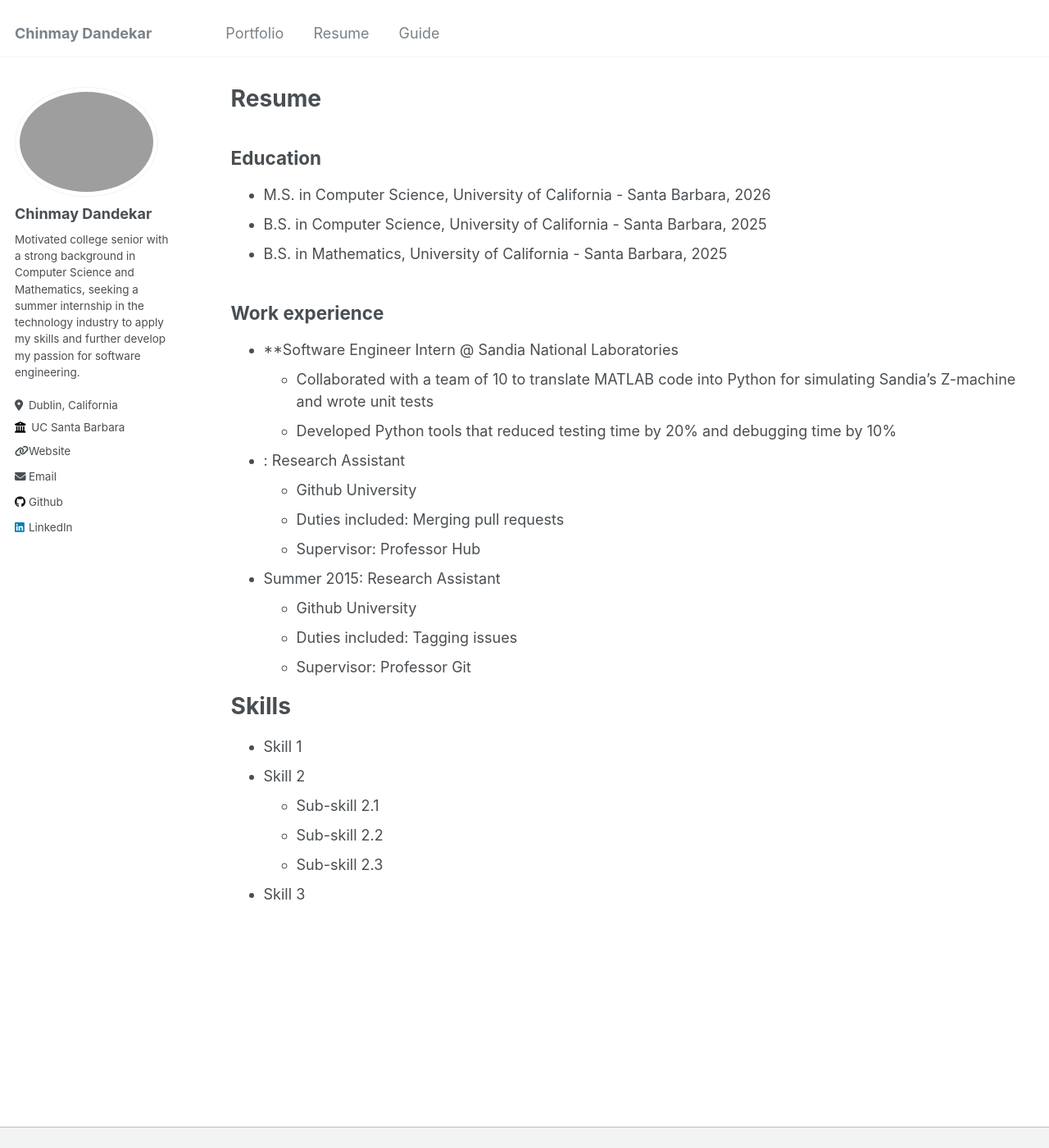
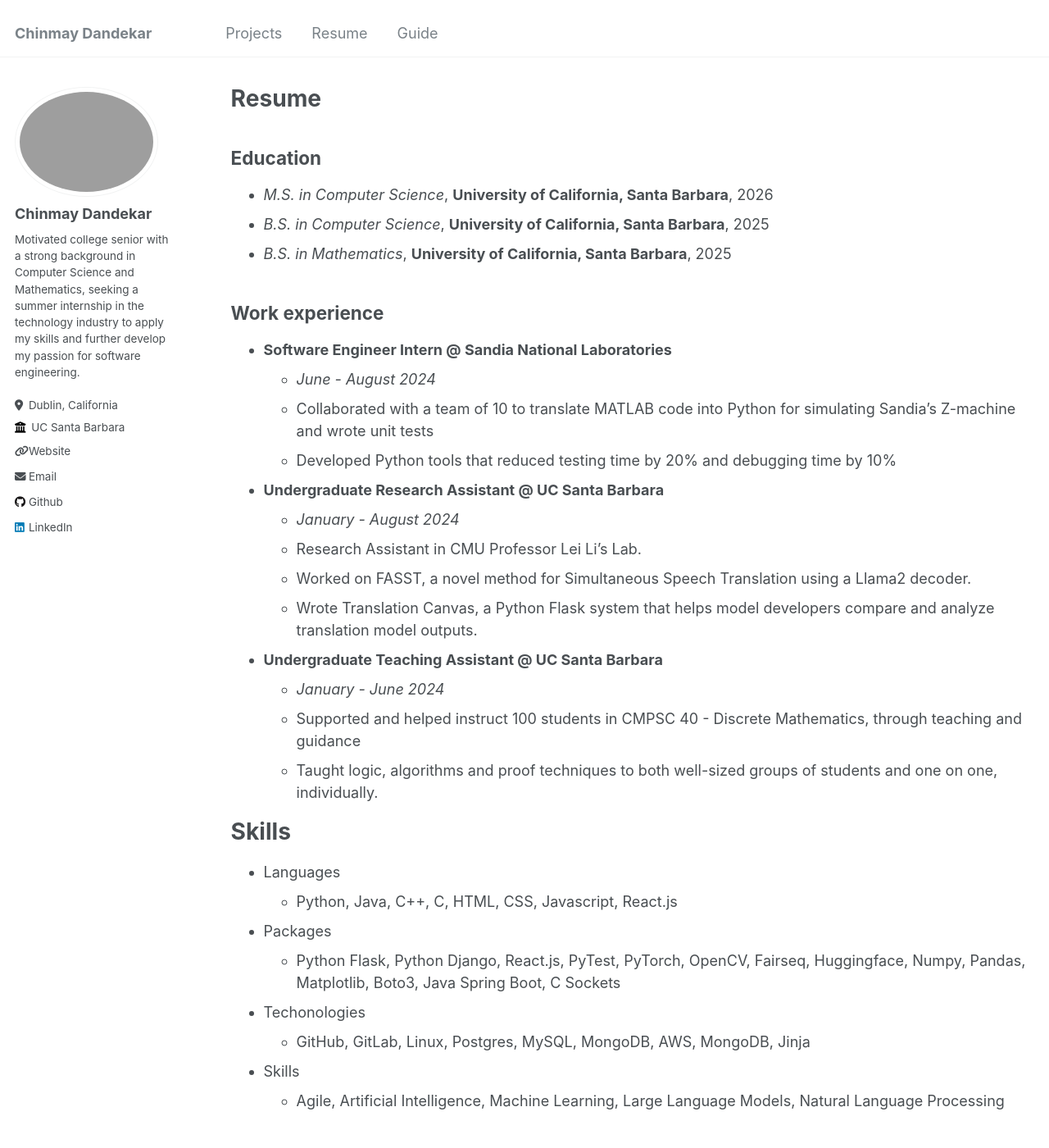
Before and after one commit to ChinDandekar/chinmaydandekar, a Jekyll site: the page built from _pages/cv.md, in a window 1280 px wide and 1400 px high. Shown: the whole window at 82% size. Built offline with Jekyll 4.4.1, drawn with Linux system fonts in a browser that asks for light colours.

Commit message:
Stash changes before not pure pool

```diff
--- a/_data/navigation.yml
+++ b/_data/navigation.yml
@@ -1,7 +1,7 @@
 # main links links
 main:
-  - title: "Portfolio"
-    url: /portfolio/
+  - title: "Projects"
+    url: /projects/
 
   - title: "Resume"
     url: /resume/
--- a/_pages/cv.md
+++ b/_pages/cv.md
@@ -11,31 +11,35 @@ redirect_from:
 
 ## Education
 
-* M.S. in Computer Science, University of California - Santa Barbara, 2026
-* B.S. in Computer Science, University of California - Santa Barbara, 2025
-* B.S. in Mathematics, University of California - Santa Barbara, 2025
+* _M.S. in Computer Science_, **University of California, Santa Barbara**, 2026
+* _B.S. in Computer Science_, **University of California, Santa Barbara**, 2025
+* _B.S. in Mathematics_, **University of California, Santa Barbara**, 2025
 
 ## Work experience
 
-* **Software Engineer Intern @ Sandia National Laboratories
+* **Software Engineer Intern @ Sandia National Laboratories**
+  * _June - August 2024_
   * Collaborated with a team of 10 to translate MATLAB code into Python for simulating Sandia's Z-machine and wrote unit tests
   * Developed Python tools that reduced testing time by 20% and debugging time by 10%
 
-* : Research Assistant
-  * Github University
-  * Duties included: Merging pull requests
-  * Supervisor: Professor Hub
+* **Undergraduate Research Assistant @ UC Santa Barbara**
+  * _January - August 2024_
+  * Research Assistant in CMU Professor Lei Li's Lab.
+  * Worked on FASST, a novel method for Simultaneous Speech Translation using a Llama2 decoder.
+  * Wrote Translation Canvas, a Python Flask system that helps model developers compare and analyze translation model outputs.
 
-* Summer 2015: Research Assistant
-  * Github University
-  * Duties included: Tagging issues
-  * Supervisor: Professor Git
+* **Undergraduate Teaching Assistant @ UC Santa Barbara**
+  * _January - June 2024_
+  * Supported and helped instruct 100 students in CMPSC 40 - Discrete Mathematics, through teaching and guidance
+  * Taught logic, algorithms and proof techniques to both well-sized groups of students and one on one, individually.
 
 Skills
 ======
-* Skill 1
-* Skill 2
-  * Sub-skill 2.1
-  * Sub-skill 2.2
-  * Sub-skill 2.3
-* Skill 3
+* Languages
+  * Python, Java, C++, C, HTML, CSS, Javascript, React.js
+* Packages
+  * Python Flask, Python Django, React.js, PyTest, PyTorch, OpenCV, Fairseq, Huggingface, Numpy, Pandas, Matplotlib, Boto3, Java Spring Boot, C Sockets
+* Techonologies
+  * GitHub, GitLab, Linux, Postgres, MySQL, MongoDB, AWS, MongoDB, Jinja
+* Skills
+  * Agile, Artificial Intelligence, Machine Learning, Large Language Models, Natural Language Processing
--- a/_pages/portfolio.html
+++ b/_pages/portfolio.html
@@ -1,7 +1,7 @@
 ---
 layout: archive
-title: "Portfolio"
-permalink: /portfolio/
+title: "Projects"
+permalink: /projects/
 author_profile: true
 ---
 
```
